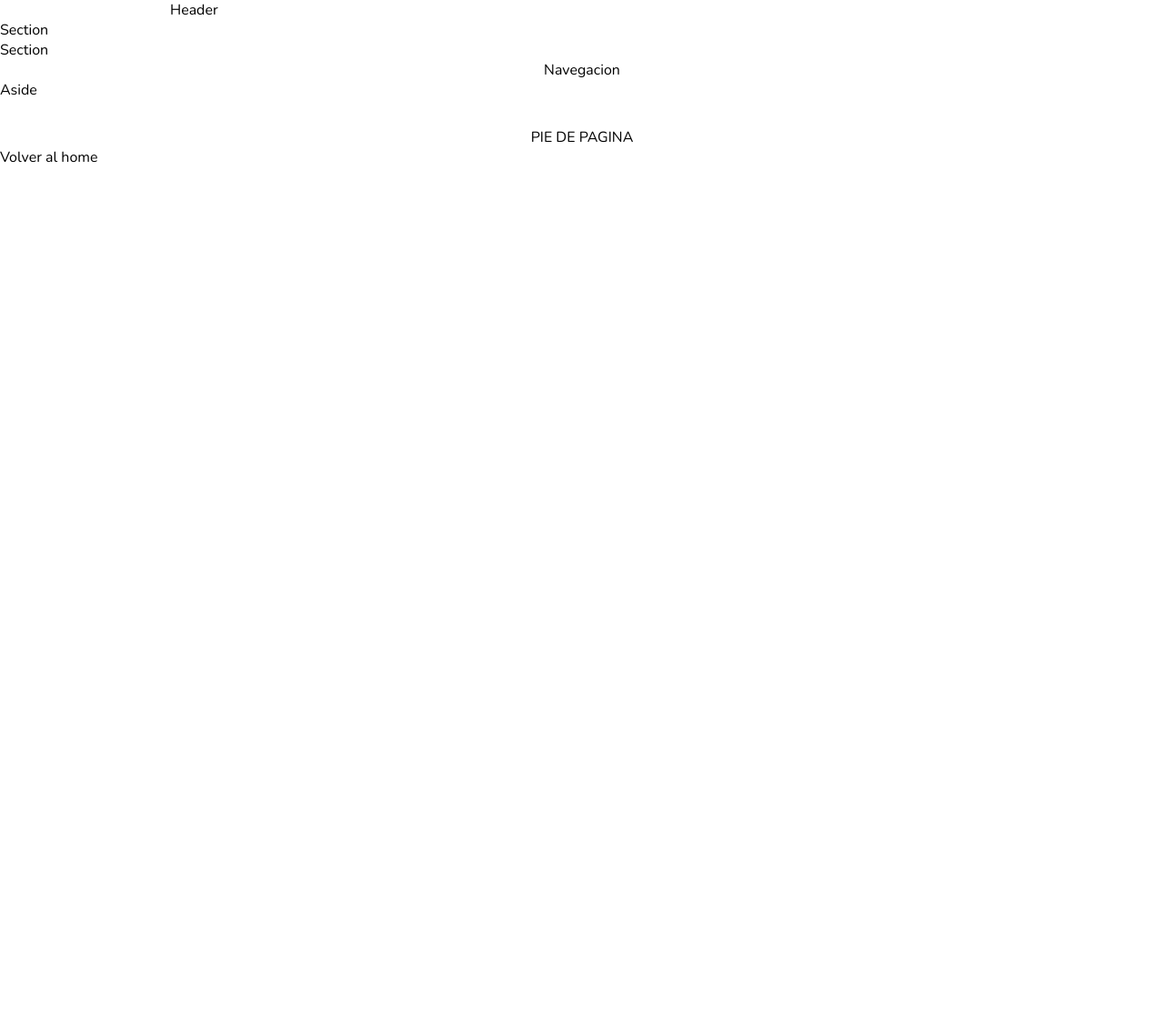
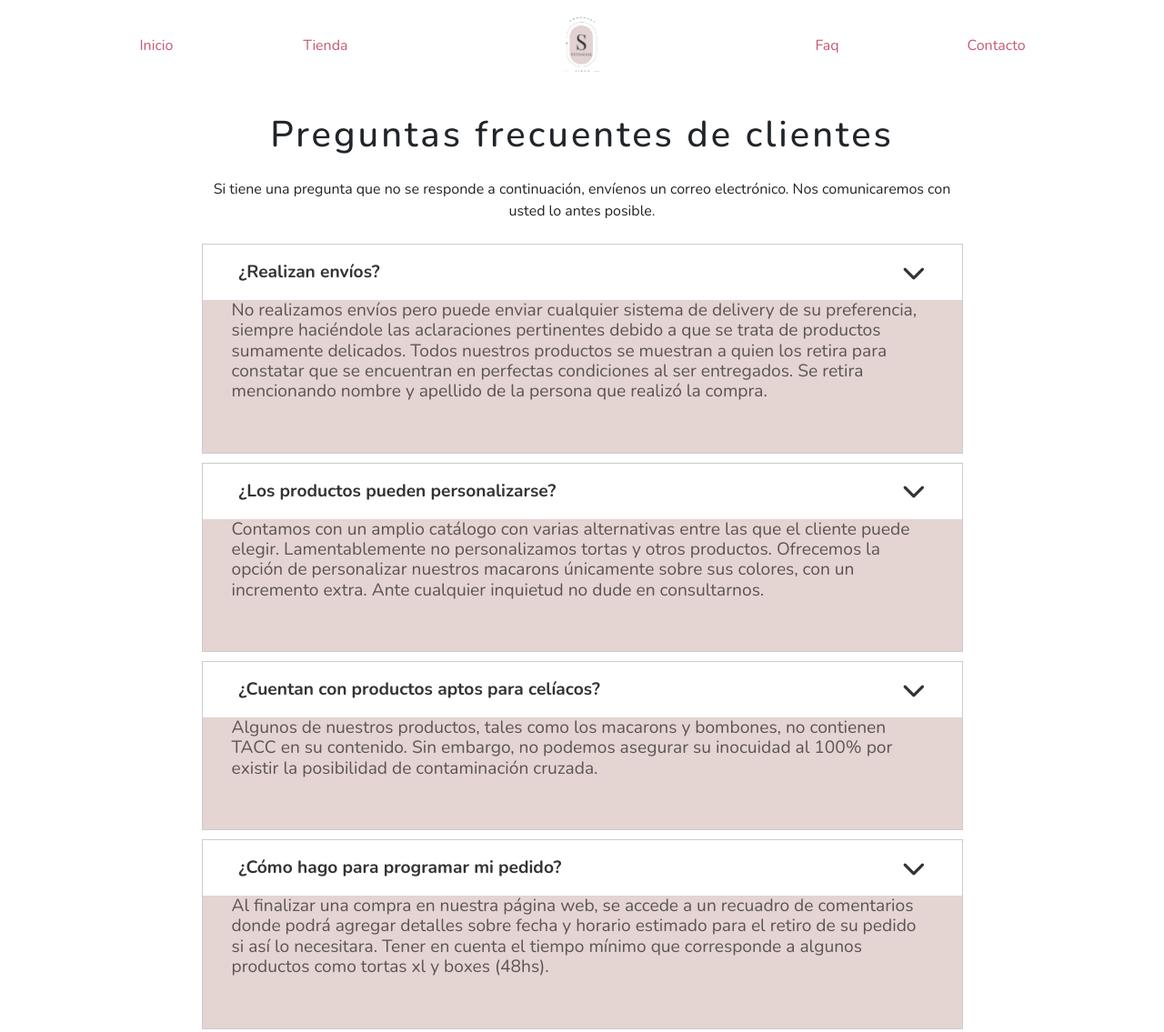
Before and after one commit to cscrimaglia/Coder, a plain HTML site: page pages/faq.html in a window 1280 px wide. Shown: the top 1135 px of the page at 91% size. Before the commit the page ends 800 px from the top, so only its background shows below. Drawn offline with nearby package versions, Linux system fonts and the light colour scheme.

Commit message:
“cambios1”

```diff
--- a/css/style.css
+++ b/css/style.css
@@ -452,3 +452,65 @@ background: white;
         text-align: left;
     }
 }
+
+.wrapper{
+  max-width: 75%;
+  margin: auto;
+}
+
+.wrapper > p,
+.wrapper > h1 {
+margin: 1.5rem 0;
+text-align: center;
+}
+
+.wrapper > h1 {
+  letter-spacing: 3px;
+}
+
+.accordion {
+  background-color: white;
+  color: rgba(0, 0, 0, 0.8);
+  cursor: pointer;
+  font-size: 1.2rem;
+  width: 100%;
+  padding: 1rem 2.5rem;
+  border: none;
+  outline: none;
+  transition: 0.4s;
+  display: flex;
+  justify-content: space-between;
+  align-items: center;
+  font-weight: bold;
+}
+
+.accordion i {
+  font-size: 1.6rem;
+}
+
+.active, .accordion:hover{
+  background-color:#E4D4D2;
+}
+
+.pannel {
+  padding: 0 2rem 2.5rem 2rem;
+  background-color: white;
+  overflow: hidden;
+  background-color: #E4D4D2;
+}
+
+.pannel p {
+  color: rgba(0, 0, 0, 0.6);
+  font-size: 1.2rem;
+  line-height: 1.4rem;
+
+}
+
+.faq {
+  border: 1px solid rgba(0, 0, 0, 0.2);
+  margin: 10px 0;
+}
+
+.faq .active {
+  border: none;
+}
--- a/pages/faq.html
+++ b/pages/faq.html
@@ -4,25 +4,116 @@
 <head>
   <meta charset="UTF-8">
   <meta name="viewport" content="width=device-width, initial-scale=1.0">
+  <link rel="stylesheet" href="https://cdnjs.cloudflare.com/ajax/libs/font-awesome/6.2.1/css/all.min.css">
+  <link rel="icon" href="../assets/images/favicon.ico">
+  <link href="https://cdn.jsdelivr.net/npm/bootstrap@5.3.2/dist/css/bootstrap.min.css" rel="stylesheet"
+    integrity="sha384-T3c6CoIi6uLrA9TneNEoa7RxnatzjcDSCmG1MXxSR1GAsXEV/Dwwykc2MPK8M2HN" crossorigin="anonymous">
+  <script type="module" src="https://unpkg.com/ionicons@7.1.0/dist/ionicons/ionicons.esm.js"></script>
   <link rel="stylesheet" type="text/css" href="../css/style.css">
-    <link rel="stylesheet" href="https://cdnjs.cloudflare.com/ajax/libs/font-awesome/6.2.1/css/all.min.css">
-    <link rel="icon" href="assets/images/favicon.ico">
+  <title>faq</title>
+</head>
 
 <title>Mi pagina</title>
 
 <body>
-<div id="grilla">
-    <header class="border">Header</header>
-    <section id="pruductos" class="border">Section</section>
-    <section id="servicios" class="border">Section</section>
-    <nav class="border">Navegacion</nav>
-    <aside class="border">Aside</aside>
-    <footer class="border">Pie de pagina</footer>
+
+  <body>
+    <div class="container">
+      <header>
+        <img src="../assets/images/simonpat-1.png" alt="logo Compañia">
+        <nav id="nav1">
+          <a href="../index.html" class="nav">Inicio</a>
+          <a href="./tienda.html" class="nav">Tienda </a>
+        </nav>
+        <nav id="nav2">
+          <a href="./faq.html" class="nav">Faq</a>
+          <a href="./contacto.html" class="nav">Contacto</a>
+        </nav>
+
+      </header>
+
+      <div class="wrapper">
+        <h1>Preguntas frecuentes de clientes</h1>
+        <p>Si tiene una pregunta que no se responde a continuación, envíenos un correo electrónico. Nos comunicaremos
+          con usted lo
+          antes posible.</p>
+
+        <div class="faq">
+          <button class="accordion"> ¿Realizan envíos?
+            <i class="fa-solid fa-chevron-down"></i>
+          </button>
+          <div class="pannel">
+            <p>
+              No realizamos envíos pero puede enviar cualquier sistema de delivery de su preferencia, siempre haciéndole
+              las aclaraciones pertinentes debido a que se trata de productos sumamente delicados. Todos nuestros
+              productos
+              se muestran a quien los retira para constatar que se encuentran en perfectas condiciones al ser
+              entregados. Se retira
+              mencionando nombre y apellido de la persona que realizó la compra.</p>
+          </div>
         </div>
 
-    </head>
+        <div class="faq">
+          <button class="accordion"> ¿Los productos pueden personalizarse?
+            <i class="fa-solid fa-chevron-down"></i>
+          </button>
+          <div class="pannel">
+            <p>Contamos con un amplio catálogo con varias alternativas entre las que el cliente puede elegir.
+              Lamentablemente no
+              personalizamos tortas y otros productos. Ofrecemos la opción de personalizar nuestros macarons únicamente
+              sobre sus colores, con un incremento extra. Ante
+              cualquier inquietud no dude en consultarnos.</p>
+          </div>
+        </div>
 
-    <a href="../index.html">Volver al home</a>
+        <div class="faq">
+          <button class="accordion"> ¿Cuentan con productos aptos para celíacos?
+            <i class="fa-solid fa-chevron-down"></i>
+          </button>
+          <div class="pannel">
+            <p>
+              Algunos de nuestros productos, tales como los macarons y bombones, no contienen TACC en su contenido. Sin
+              embargo, no
+              podemos asegurar su inocuidad al 100% por existir la posibilidad de contaminación cruzada.</p>
+          </div>
+        </div>
+
+        <div class="faq">
+          <button class="accordion"> ¿Cómo hago para programar mi pedido?
+            <i class="fa-solid fa-chevron-down"></i>
+          </button>
+          <div class="pannel">
+            <p>Al finalizar una compra en nuestra página web, se accede a un recuadro de comentarios donde podrá agregar
+              detalles sobre
+              fecha y horario estimado para el retiro de su pedido si así lo necesitara. Tener en cuenta el tiempo
+              mínimo que
+              corresponde a algunos productos como tortas xl y boxes (48hs).</p>
+          </div>
+        </div>
+
+      </div>
+
+      <footer>
+
+        <img src="../assets/images/simonpat-1.png" alt="logo simon pat footer">
+
+        <ul class="footer-icons">
+          <li><a href="#"><ion-icon name="logo-facebook"></ion-icon></a></li>
+          <li><a href="#"><ion-icon name="logo-instagram"></ion-icon></a></li>
+          <li><a href="#"><ion-icon name="storefront-outline"></ion-icon></a></li>
+          <li><a href="#"><ion-icon name="at-outline"></ion-icon></a></li>
+        </ul>
+
+        <ul class="footer-menu">
+          <li><a href="#">Nosotros</a></li>
+          <li><a href="#">Horarios</a></li>
+          <li><a href="#">Inicio</a></li>
+          <li><a href="#">Contacto</a></li>
+        </ul>
+
+        <h5>Copyright © 2023 · Simon Pâtisserie</h5>
+      </footer>
+    </div>
   </body>
 
 </html>
```
Also changed, not shown: pages/compras.html (+1 -1 lines), pages/contacto.html (+11 -10 lines), pages/tienda.html (+1 -1 lines). Lines whose indentation alone changed are shown as unchanged.
